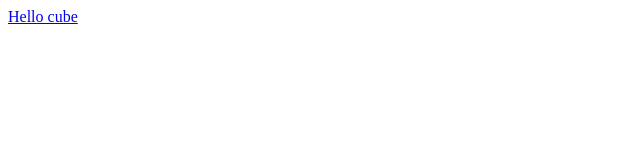
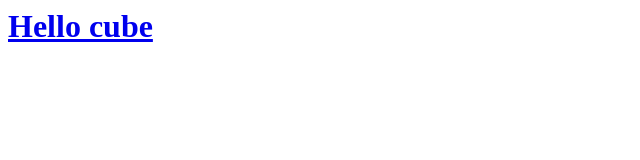
Before and after one commit to 4ngryc4t/bubble, a plain HTML site: page index.html in a window 1280 px wide. Shown: the whole page, without its empty margins (0-640 px from the left). Drawn offline with Linux system fonts and the light colour scheme.

Commit message:
Update index.html

```diff
--- a/index.html
+++ b/index.html
@@ -1 +1 @@
-<a href="hello-cube.html">Hello cube </a>
+<h1><a href="hello-cube.html">Hello cube </a></h1>
```
